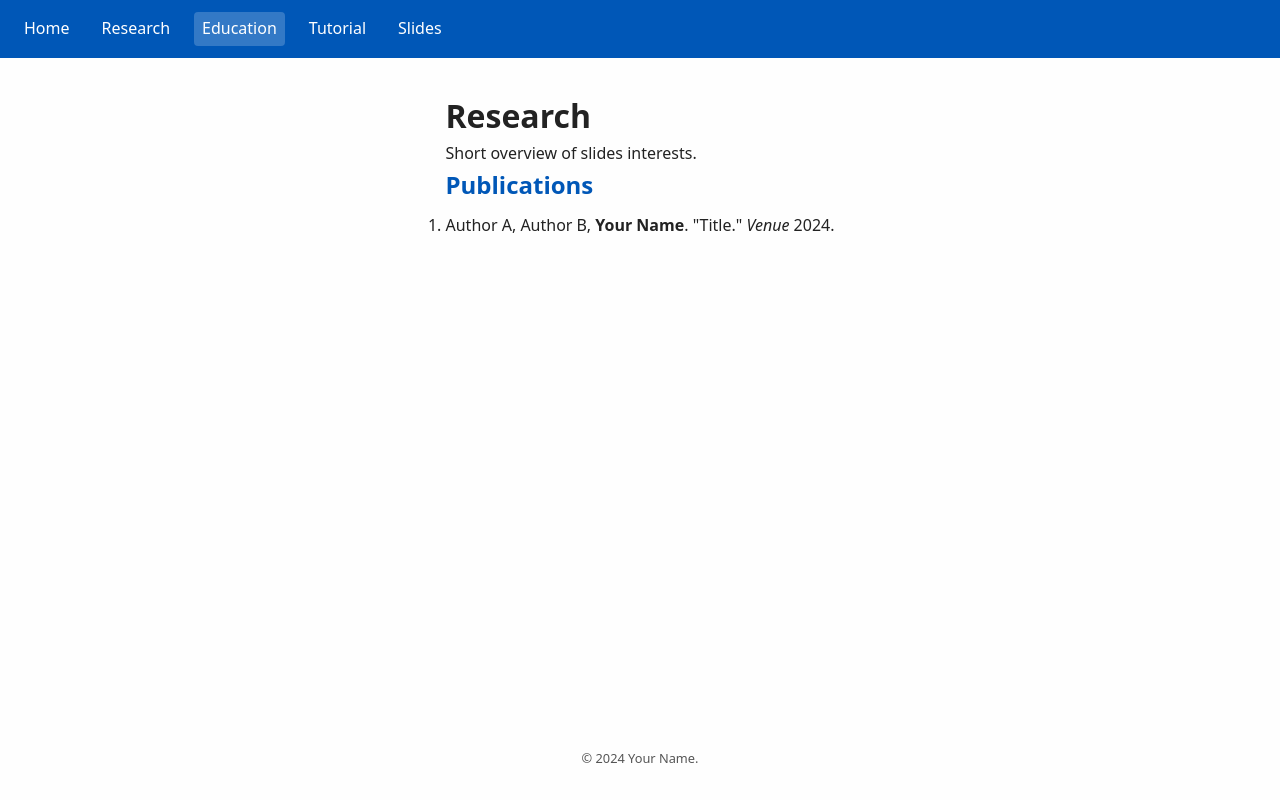
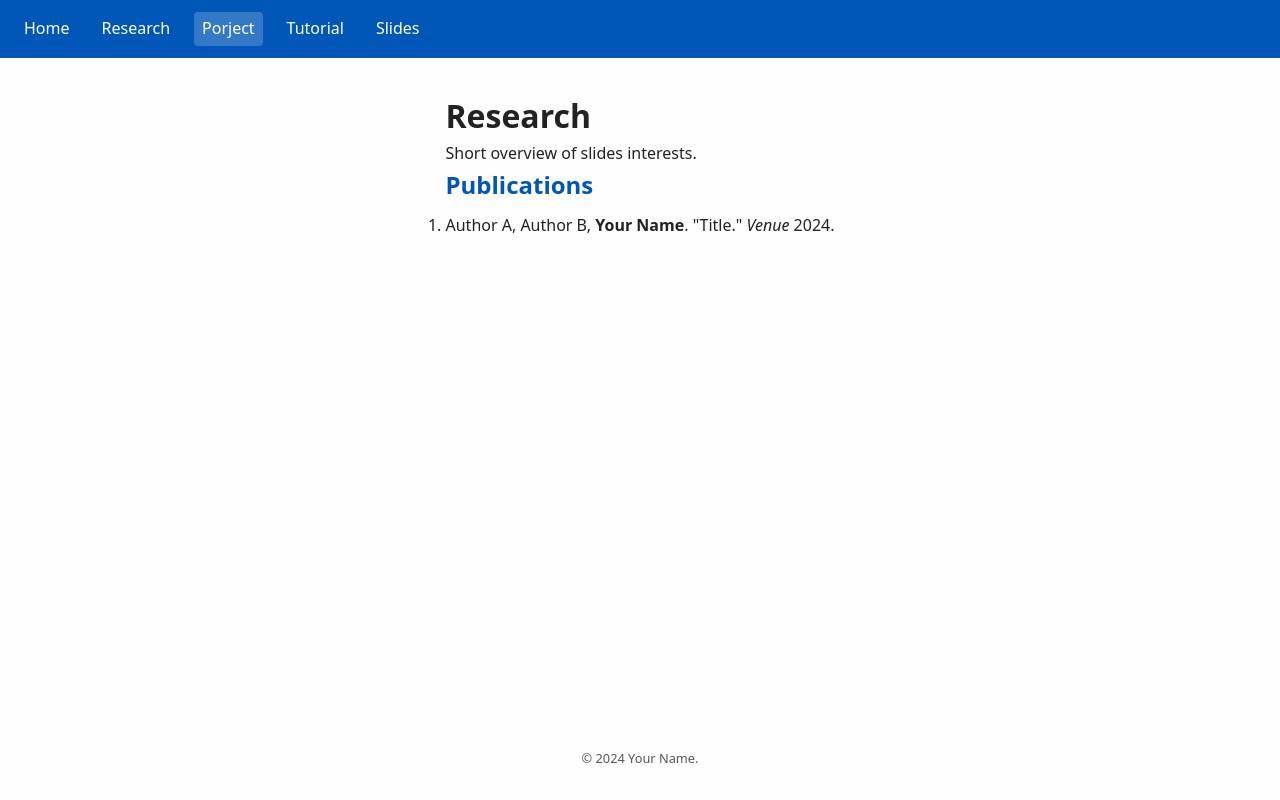
Before and after one commit to mamunctg/mamunctg.github.io, a plain HTML site: page pages/slides.html in a window 1280 px wide. Drawn offline with Linux system fonts and the light colour scheme.

```diff
--- a/pages/slides.html
+++ b/pages/slides.html
@@ -9,7 +9,7 @@
   <nav>
     <a href="../index.html">Home</a>
     <a href="research.html" >Research</a>
-    <a href="education.html" class="active">Education</a>
+    <a href="education.html" class="active">Porject</a>
     <a href="tutorial.html">Tutorial</a>
     <a href="slides.html">Slides</a>
   </nav>
```
